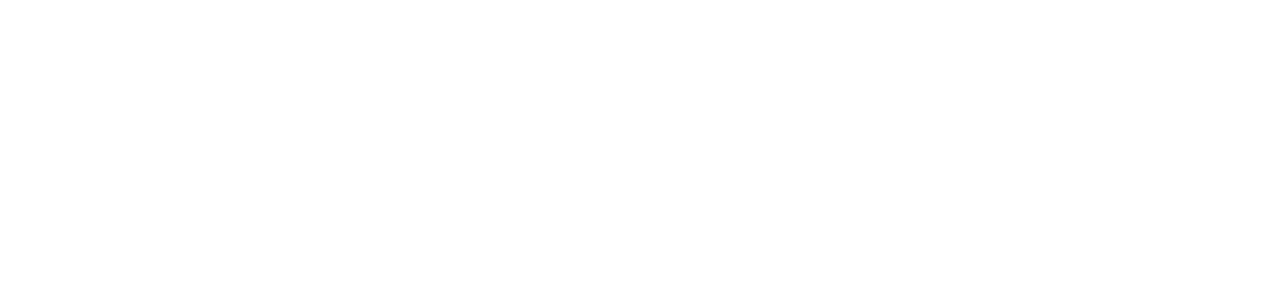
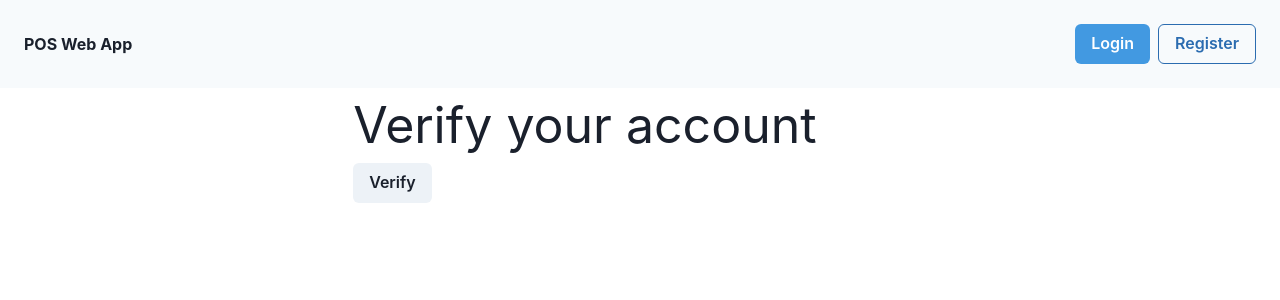
Before and after one commit to hadicahyono/pos-fe, a React (Create React App) app: page /verification in a window 1280 px wide. Before the commit this address had no page. Shown: the top 300 px of the page. Built offline with nearby package versions, Linux system fonts and the light colour scheme.

Commit message:
add redux & user verification

```diff
--- a/package.json
+++ b/package.json
@@ -6,6 +6,7 @@
     "@chakra-ui/react": "^2.4.9",
     "@emotion/react": "^11.10.5",
     "@emotion/styled": "^11.10.5",
+    "@reduxjs/toolkit": "^1.9.1",
     "@testing-library/jest-dom": "^5.16.5",
     "@testing-library/react": "^13.4.0",
     "@testing-library/user-event": "^13.5.0",
@@ -14,8 +15,10 @@
     "framer-motion": "^8.5.2",
     "react": "^18.2.0",
     "react-dom": "^18.2.0",
+    "react-redux": "^8.0.5",
     "react-router-dom": "^6.7.0",
     "react-scripts": "5.0.1",
+    "redux-thunk": "^2.4.2",
     "web-vitals": "^2.1.4"
   },
   "scripts": {
--- a/src/App.js
+++ b/src/App.js
@@ -2,13 +2,39 @@ import "./App.css";
 import { Route, Routes } from "react-router-dom";
 import Register from "./pages/Register";
 import Login from "./pages/Login";
+import Verification from "./pages/Verification";
+import axios from "axios";
+import { API_URL } from "./helper";
+import { useEffect } from "react";
+import Home from "./pages/Home";
+import Navbar from "./components/Navbar";
 
 function App() {
+  let getLocalStorage = localStorage.getItem("pos_login");
+  const keepLogin = async () => {
+    try {
+      if (getLocalStorage) {
+        let { data } = await axios.get(API_URL + `/users/keep`, {
+          headers: { Authorization: `Bearer ${getLocalStorage}` },
+        });
+        localStorage.setItem(`pos_login`, data.token);
+      }
+    } catch (error) {
+      console.log(error);
+    }
+  };
+
+  useEffect(() => {
+    keepLogin();
+  }, []);
   return (
     <>
+      <Navbar />
       <Routes>
+        <Route path="/" element={<Home />} />
         <Route path="/register" element={<Register />} />
         <Route path="/login" element={<Login />} />
+        <Route path="/verification" element={<Verification />} />
       </Routes>
     </>
   );
--- a/src/components/Navbar/Navbar.jsx
+++ b/src/components/Navbar/Navbar.jsx
@@ -1,7 +1,116 @@
+import {
+  Box,
+  Flex,
+  Link,
+  Menu,
+  MenuButton,
+  MenuList,
+  MenuItem,
+  MenuDivider,
+  ButtonGroup,
+  Button,
+  useColorMode,
+  Avatar,
+  AvatarBadge,
+  Spinner,
+} from "@chakra-ui/react";
 import React from "react";
+import { useDispatch, useSelector } from "react-redux";
+import { useNavigate } from "react-router-dom";
+import { logoutAction } from "../../redux/actions/userAction";
 
-const Navbar = () => {
-  return <div>Navbar</div>;
+const Navbar = (props) => {
+  const { colorMode, toggleColorMode } = useColorMode();
+  const navigate = useNavigate();
+  const dispatch = useDispatch();
+
+  const { email, role } = useSelector((state) => {
+    return {
+      email: state.userReducer.email,
+      role: state.userReducer.role,
+    };
+  });
+
+  return (
+    <Box bg={colorMode === "light" ? "gray.50" : "gray.700"}>
+      <Flex
+        as="nav"
+        align="center"
+        justify="space-between"
+        wrap="wrap"
+        padding="1.5rem"
+      >
+        <Flex align="center">
+          <Link fontWeight="bold" onClick={() => navigate("/")}>
+            POS Web App
+          </Link>
+        </Flex>
+
+        <Flex align="center">
+          <Box
+            display={{ base: "block", md: "none" }}
+            onClick={toggleColorMode}
+          ></Box>
+          {props.loading ? (
+            <Spinner />
+          ) : email && !props.loading ? (
+            <Menu>
+              <MenuButton>
+                <Avatar name={email} size="md">
+                  <AvatarBadge boxSize="1em" bg="green.500" />
+                </Avatar>
+              </MenuButton>
+              <MenuList textColor="black">
+                {role === "admin" ? (
+                  <div>
+                    <MenuItem>Products Management</MenuItem>
+                    <MenuItem>Transactions Management</MenuItem>
+                  </div>
+                ) : (
+                  <div>
+                    <MenuItem>Cart </MenuItem>
+                    <MenuItem>Transactions</MenuItem>
+                    <MenuItem onClick={() => navigate("/profile")}>
+                      Profile
+                    </MenuItem>
+                  </div>
+                )}
+
+                <MenuDivider />
+                <MenuItem onClick={() => dispatch(logoutAction())}>
+                  Logout
+                </MenuItem>
+              </MenuList>
+            </Menu>
+          ) : (
+            <ButtonGroup>
+              <Link to="/login">
+                <Button
+                  type="button"
+                  bg={"blue.400"}
+                  color={"white"}
+                  _hover={{ bg: "blue.500" }}
+                  onClick={() => navigate("/login")}
+                >
+                  Login
+                </Button>
+              </Link>
+              <Link to="/regis">
+                <Button
+                  type="button"
+                  colorScheme={"blue"}
+                  variant="outline"
+                  onClick={() => navigate("/register")}
+                >
+                  Register
+                </Button>
+              </Link>
+            </ButtonGroup>
+          )}
+        </Flex>
+      </Flex>
+    </Box>
+  );
 };
 
 export default Navbar;
--- a/src/index.js
+++ b/src/index.js
@@ -5,14 +5,18 @@ import App from "./App";
 import reportWebVitals from "./reportWebVitals";
 import { BrowserRouter } from "react-router-dom";
 import { ChakraProvider } from "@chakra-ui/react";
+import { Provider } from "react-redux";
+import { globalStore } from "./redux/reducers";
 
 const root = ReactDOM.createRoot(document.getElementById("root"));
 root.render(
-  <BrowserRouter>
-    <ChakraProvider>
-      <App />
-    </ChakraProvider>
-  </BrowserRouter>
+  <Provider store={globalStore}>
+    <BrowserRouter>
+      <ChakraProvider>
+        <App />
+      </ChakraProvider>
+    </BrowserRouter>
+  </Provider>
 );
 
 // If you want to start measuring performance in your app, pass a function
--- /dev/null
+++ b/src/pages/Home/Home.jsx
@@ -0,0 +1,7 @@
+import React from "react";
+
+const Home = () => {
+  return <div>Home</div>;
+};
+
+export default Home;
--- /dev/null
+++ b/src/pages/Home/index.js
@@ -0,0 +1 @@
+export { default } from "./Home";
--- a/src/pages/Login/Login.jsx
+++ b/src/pages/Login/Login.jsx
@@ -14,11 +14,17 @@ import {
   Text,
   useColorModeValue,
 } from "@chakra-ui/react";
+import { useNavigate } from "react-router-dom";
+import { useDispatch } from "react-redux";
+import { loginAction } from "../../redux/actions/userAction";
 
 const Login = (props) => {
   const [email, setEmail] = useState("");
   const [password, setPassword] = useState("");
   const [error, setError] = useState("");
+
+  const navigate = useNavigate();
+  const dispatch = useDispatch();
 
   const handleSubmit = async (e) => {
     e.preventDefault();
@@ -31,7 +37,9 @@ const Login = (props) => {
 
       if (data.success) {
         alert(data.message);
-        window.location = "/";
+        dispatch(loginAction(data));
+        localStorage.setItem("pos_login", data.token);
+        navigate("/", { replace: true });
       } else {
         setError(data.message);
         console.log(error);
@@ -49,7 +57,7 @@ const Login = (props) => {
     >
       <Stack spacing={8} mx={"auto"} maxW={"lg"} py={12} px={6}>
         <Stack align={"center"}>
-          <Heading fontSize={"4xl"}>Sign in to your account</Heading>
+          <Heading fontSize={"4xl"}>Login to your account</Heading>
           <Text>{error && <p>{error}</p>}</Text>
         </Stack>
         <Box
--- a/src/pages/Verification/Verification.jsx
+++ b/src/pages/Verification/Verification.jsx
@@ -0,0 +1,44 @@
+import { Button, Container } from "@chakra-ui/react";
+import axios from "axios";
+import React from "react";
+import { useLocation } from "react-router-dom";
+import { API_URL } from "../../helper";
+
+const Verification = () => {
+  const location = useLocation();
+  console.log("from Verification ->", location);
+
+  const handleSubmit = async () => {
+    try {
+      let token = location.search.split("=")[1];
+      let { data } = await axios.patch(
+        API_URL + `/users/verify`,
+        {},
+        {
+          headers: {
+            Authorization: `Bearer ${token}`,
+          },
+        }
+      );
+      if (data.success) {
+        alert(data.message);
+      }
+    } catch (error) {
+      console.log(error);
+    }
+  };
+  return (
+    <Container className="">
+      <h2 style={{ fontSize: "50px" }}>Verify your account</h2>
+      <Button
+        className="btn btn-outline-primary"
+        type="button"
+        onClick={handleSubmit}
+      >
+        Verify
+      </Button>
+    </Container>
+  );
+};
+
+export default Verification;
--- a/src/pages/Verification/index.js
+++ b/src/pages/Verification/index.js
@@ -0,0 +1 @@
+export { default } from "./Verification";
--- /dev/null
+++ b/src/redux/actions/userAction.js
@@ -0,0 +1,15 @@
+export const loginAction = (data) => {
+  console.log("data login ->", data);
+  return {
+    type: "LOGIN_SUCCESS",
+    payload: data,
+  };
+};
+
+export const logoutAction = () => {
+  localStorage.removeItem("pos_login");
+  console.log("logoutAction ->", logoutAction);
+  return {
+    type: "LOGOUT",
+  };
+};
--- /dev/null
+++ b/src/redux/reducers/index.js
@@ -0,0 +1,12 @@
+import { configureStore, applyMiddleware } from "@reduxjs/toolkit";
+import { userReducer } from "./userReducer";
+import reduxThunk from "redux-thunk";
+
+export const globalStore = configureStore(
+  {
+    reducer: {
+      userReducer,
+    },
+  },
+  applyMiddleware(reduxThunk)
+);
--- /dev/null
+++ b/src/redux/reducers/userReducer.js
@@ -0,0 +1,18 @@
+const INITIAL_STATE = {
+  id: 0,
+  username: "",
+  email: "",
+  role: "",
+};
+
+export const userReducer = (state = INITIAL_STATE, action) => {
+  switch (action.type) {
+    case "LOGIN_SUCCESS":
+      console.log("userReducer action ->", action);
+      return { ...state, ...action.payload };
+    case "LOGOUT":
+      return INITIAL_STATE;
+    default:
+      return state;
+  }
+};
```
Also changed, not shown: 1 other file (tests, documents, lock files or other folders).
